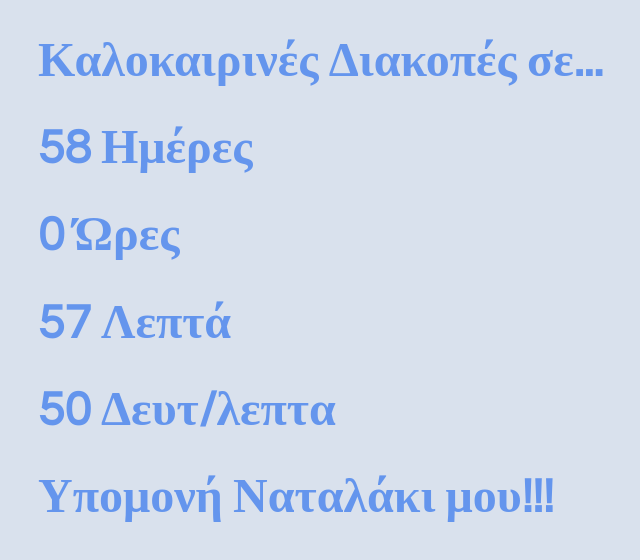
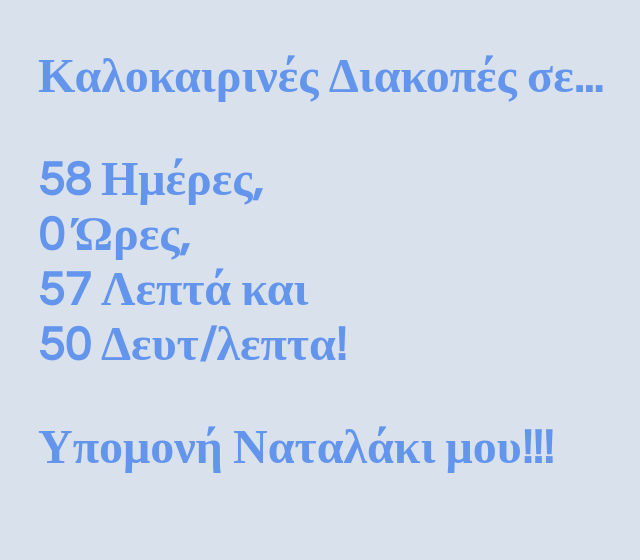
Before and after one commit to delbi76/000.MyProjects, a plain HTML site: page DaysToSummer/index.html in a window 1280 px wide. Shown: the whole page, without its empty margins (26-666 px from the left). Drawn offline with nearby package versions, Linux system fonts and the light colour scheme.

Commit message:
- OutPut Changes

```diff
--- a/DaysToSummer/index.html
+++ b/DaysToSummer/index.html
@@ -10,12 +10,11 @@
 <body class="page-container">
   <main>
     <div>
-      <h1>Καλοκαιρινές Διακοπές σε...</h1>
-      <h1 id="vDays"></h1>
-      <h1 id="vHours"></h1>
-      <h1 id="vMins"></h1>
-      <h1 id="vSec"></h1>
-      <h1>Υπομονή Ναταλάκι μου!!!</h1>
+      <h1>
+        <p> Καλοκαιρινές Διακοπές σε...</p>
+        <p id="time">
+        <p> Υπομονή Ναταλάκι μου!!!</p>
+      </h1>
     </div>
   </main>
   <script src="https://ajax.googleapis.com/ajax/libs/jquery/1.8.3/jquery.min.js"></script>
--- a/DaysToSummer/scripts/index.js
+++ b/DaysToSummer/scripts/index.js
@@ -15,9 +15,11 @@ $(function()
       minutes = minutes-(days*24*60)-(hours*60);
       seconds = seconds-(days*24*60*60)-(hours*60*60)-(minutes*60);
 
-      $("#vDays").text(days+" Ημέρες");
-      $("#vHours").text(hours+" Ώρες");
-      $("#vMins").text(minutes+" Λεπτά");
-      $("#vSec").text(seconds+" Δευτ/λεπτα");
+      $("#time").html(days+" Ημέρες,<br>"+hours+" Ώρες,<br>"+minutes+" Λεπτά και<br>"+seconds+" Δευτ/λεπτα!");
+
+      //$("#vDays").text(days+" Ημέρες");
+      //$("#vHours").text(hours+" Ώρες");
+      //$("#vMins").text(minutes+" Λεπτά");
+      //$("#vSec").text(seconds+" Δευτ/λεπτα");
   },1000);
 });
```
